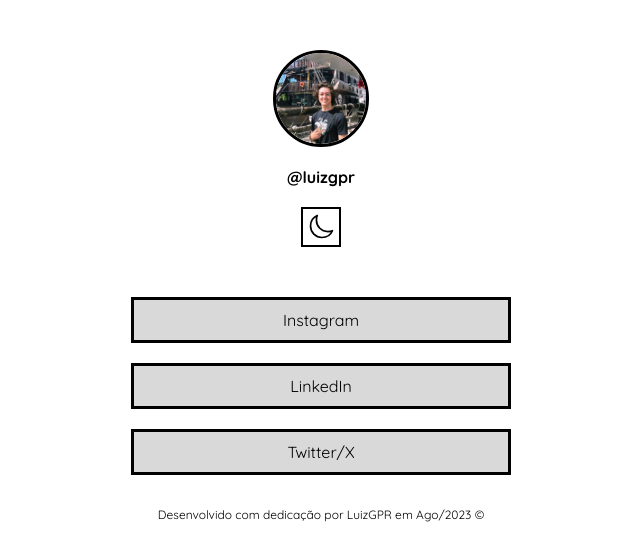
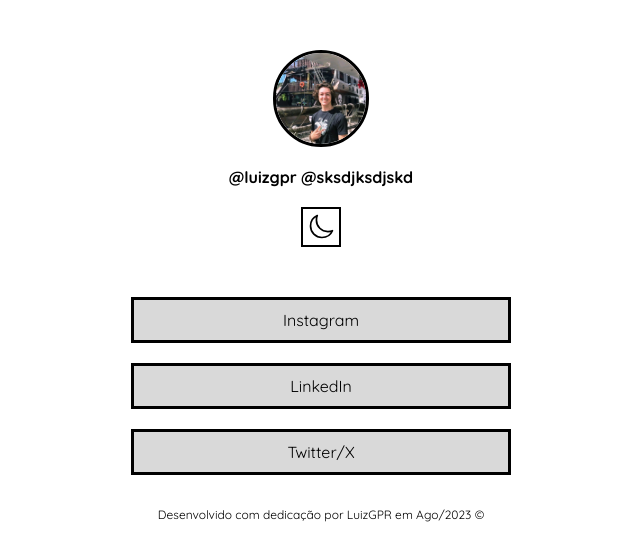
Before and after one commit to LuizGPR/luizgpr-linktree, a plain HTML site: page index.html in a window 1280 px wide. Shown: the whole page, without its empty margins (319-959 px from the left). Drawn offline with Linux system fonts and the light colour scheme.

Commit message:
Bem-vindo ao meu Linktree

```diff
--- a/index.html
+++ b/index.html
@@ -12,7 +12,7 @@
     <div id="container">
         <div id="profile">
             <img src="./properties/profile-picture.jpg" alt="Foto de perfil do Luiz Guilherme">
-            <p id="nome">@luizgpr</p>
+            <p id="nome">@luizgpr @sksdjksdjskd</p>
             <div id="button">
                 <button  onclick="toggleMode()"></button>
             </div>
```
Also changed, not shown: 1 other file.
